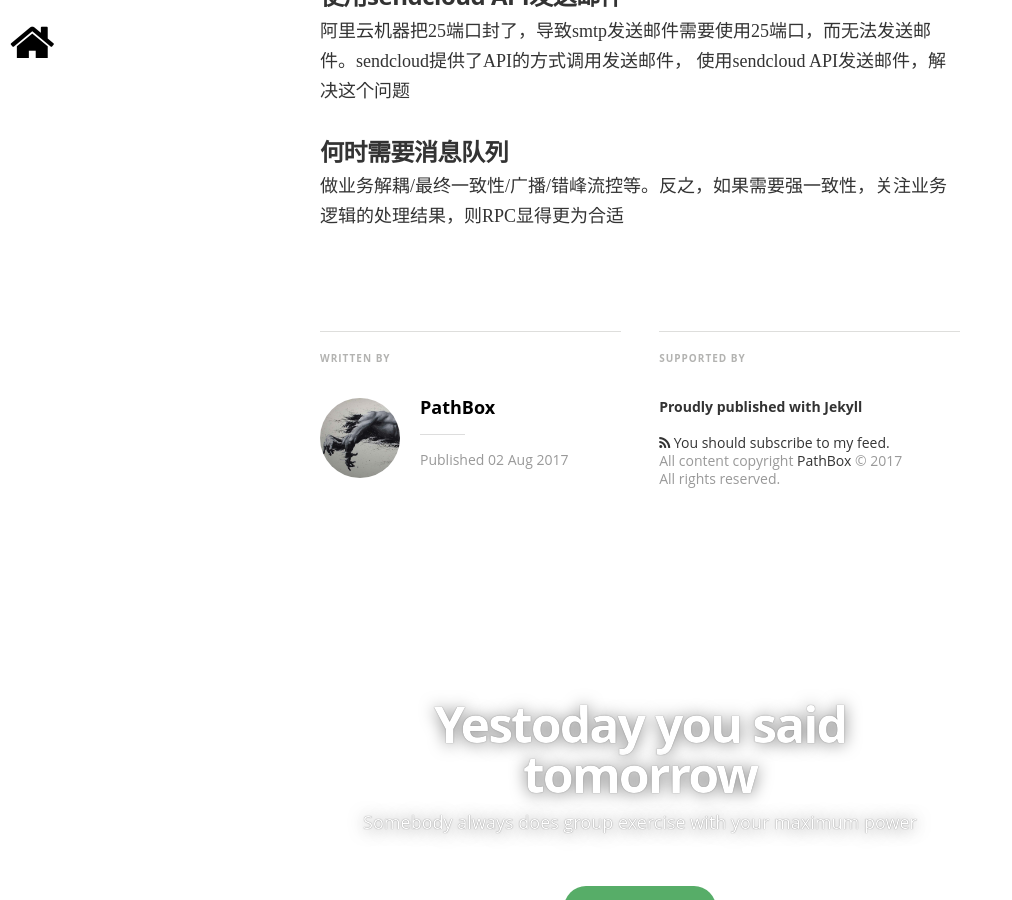
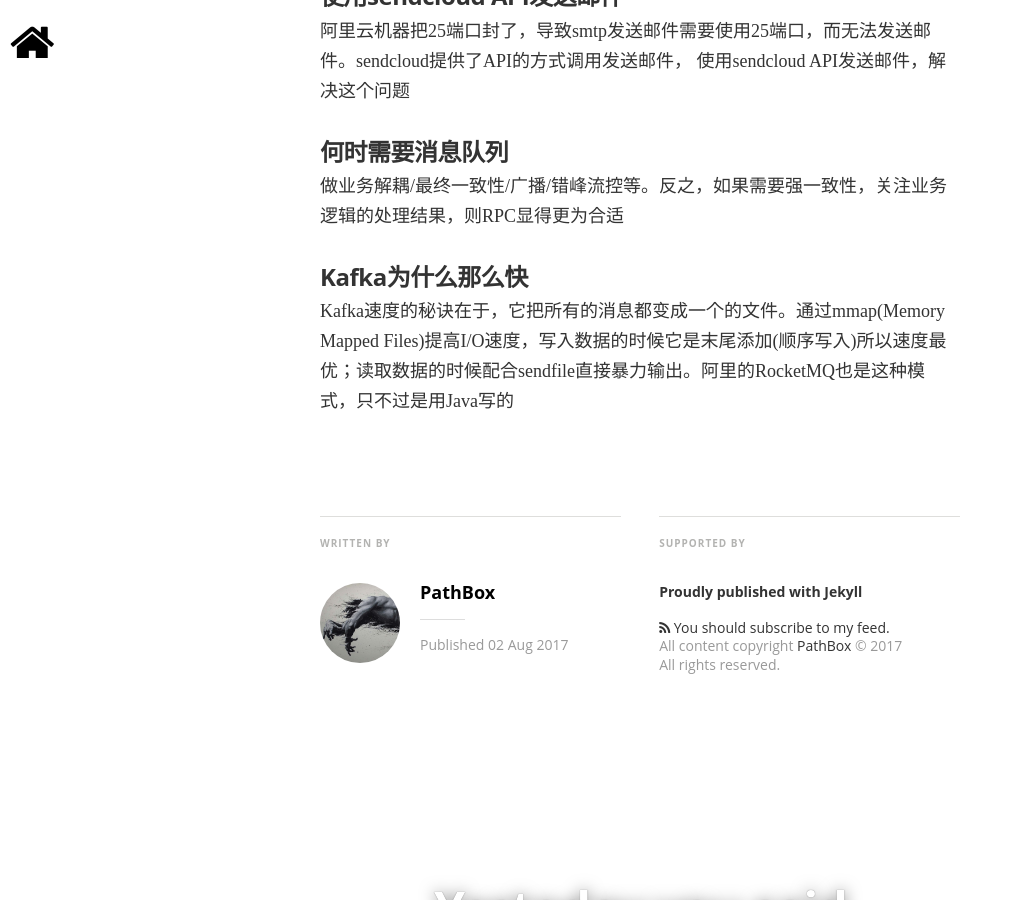
Before and after one commit to pathbox/pathbox.github.io, a Jekyll site: the page built from _posts/2017-08-02-work-summary-in-Udesk-seven.md, in a window 1280 px wide and 900 px high, scrolled down 1420 px. Shown: the whole window, without its empty margins (0-1012 px from the left). Built offline with Jekyll 4.4.1, drawn with Linux system fonts in a browser that asks for light colours; nearby versions of some CDN libraries; some web fonts are replaced; comment, search, counter and statistics services are not loaded.

Commit message:
Kafka为什么那么快

```diff
--- a/_posts/2017-08-02-work-summary-in-Udesk-seven.md
+++ b/_posts/2017-08-02-work-summary-in-Udesk-seven.md
@@ -26,3 +26,6 @@ result1 = file_name.match(/\A.*\[(\S+)\].*\Z/)
 
 ##### 何时需要消息队列
 做业务解耦/最终一致性/广播/错峰流控等。反之，如果需要强一致性，关注业务逻辑的处理结果，则RPC显得更为合适
+
+##### Kafka为什么那么快
+Kafka速度的秘诀在于，它把所有的消息都变成一个的文件。通过mmap(Memory Mapped Files)提高I/O速度，写入数据的时候它是末尾添加(顺序写入)所以速度最优；读取数据的时候配合sendfile直接暴力输出。阿里的RocketMQ也是这种模式，只不过是用Java写的
```
